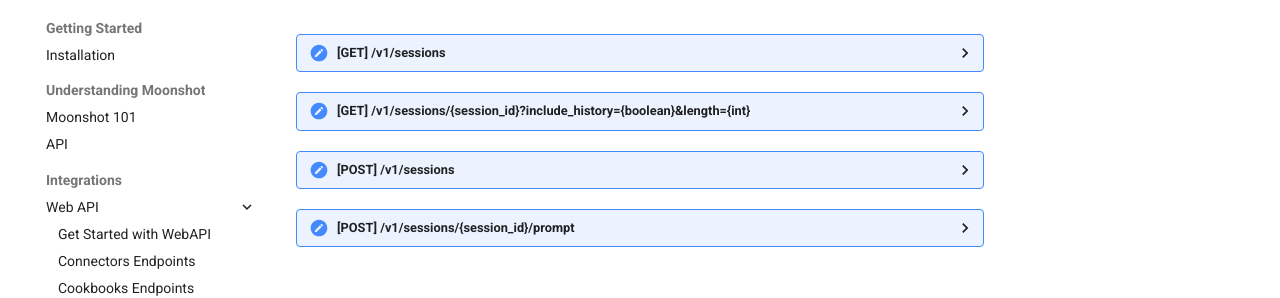
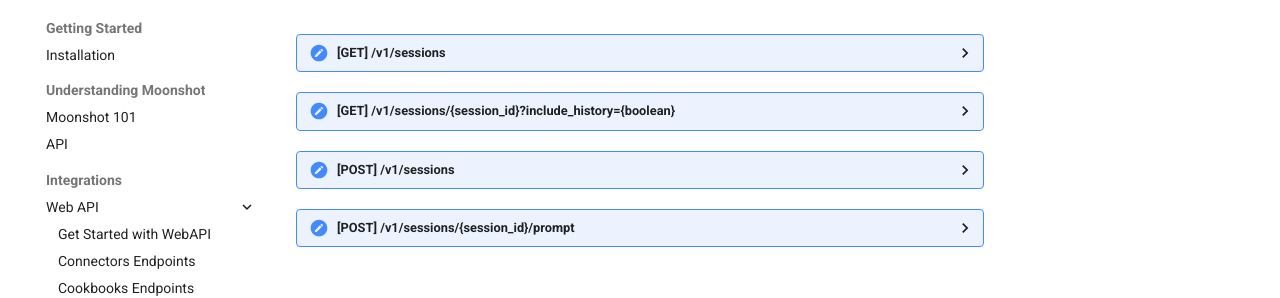
Before and after one commit to aiverify-foundation/moonshot, an MkDocs documentation site: the page built from docs/web_api/sessions_endpoints.md, in a window 1280 px wide. Shown: the part 146-444 px from the top of the page. Built offline with MkDocs 1.6.1 and Material for MkDocs 9.7.7, drawn with Linux system fonts in a browser that asks for light colours; comment, search, counter and statistics services are not loaded.

Commit message:
remove length parameter from get session details api

````diff
--- a/docs/web_api/sessions_endpoints.md
+++ b/docs/web_api/sessions_endpoints.md
@@ -34,15 +34,14 @@
 
 
 <details>
-    <summary> [GET] /v1/sessions/{session_id}?include_history={boolean}&length={int} </summary>
+    <summary> [GET] /v1/sessions/{session_id}?include_history={boolean} </summary>
 This endpoint is use to session details by ID.
 <br/>
 <b> Parameters (path)</b>:
 <br/> <code>session_id</code>: The ID of the session to retrieve.
 <br/> <code>include_history</code>: A boolean to determine if you want to retrieve the history
-<br/> <code>length</code>: The length of the history you want to retrieve
 <br/>
-<b>Example</b> : <code>/v1/sessions/testsession1_20240315-043147?include_history=true&length=2</code>
+<b>Example</b> : <code>/v1/sessions/testsession1_20240315-043147?include_history=true</code>
 <br/>
 <b>Success Response: </b>
 ```json
````
